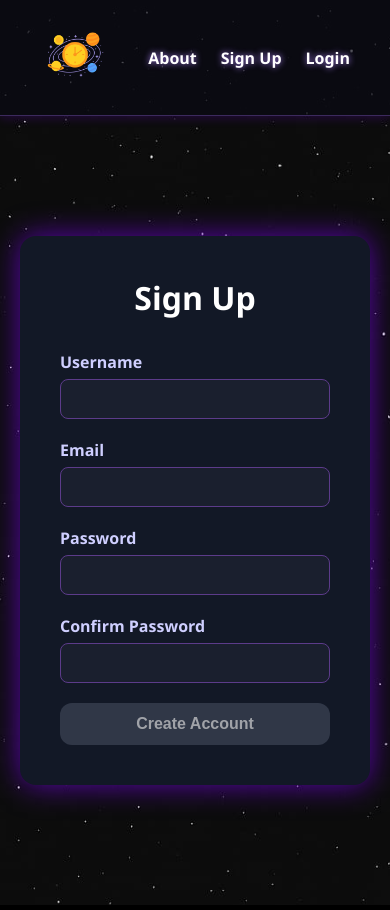
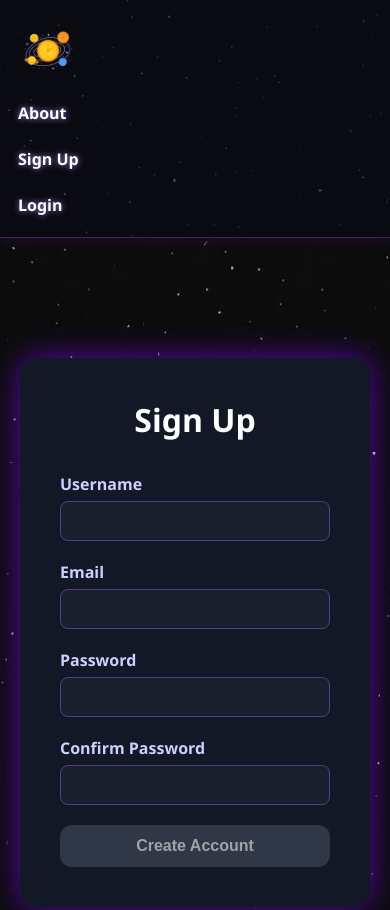
Before and after one commit to alanod455/frontend-space--app, a React (Vite) app: page /signup in a window 390 px wide. Shown: the top 910 px of the page. Built offline with nearby package versions, Linux system fonts and the light colour scheme.

Commit message:
CSS fiexabel with phone

```diff
--- a/src/components/Navbar/styles.css
+++ b/src/components/Navbar/styles.css
@@ -1,4 +1,17 @@
+.navbar {
+  padding: 1rem;
+}
 
+.navbar-list {
+  display: flex;
+  flex-wrap: wrap;
+  align-items: center;
+  justify-content: space-between;
+  gap: 1rem;
+  list-style: none;
+  margin: 0;
+  padding: 0;
+}
 
 .logo {
   margin-right: auto;
@@ -16,6 +29,7 @@
 
 .nav-links {
   display: flex;
+  flex-wrap: wrap;
   gap: 24px;
   align-items: center;
 }
@@ -37,8 +51,6 @@
   transform: scale(1.05);
 }
 
-
-
 .btn.logout {
   background-color: #7a4fc2;
   color: #fff;
@@ -54,3 +66,30 @@
   background-color: #9f7aea;
   transform: scale(1.05);
 }
+
+@media (max-width: 768px) {
+  .navbar-list {
+    flex-direction: column;
+    align-items: flex-start;
+  }
+
+  .nav-links {
+    flex-direction: column;
+    align-items: flex-start;
+    width: 100%;
+  }
+
+  .nav-links li {
+    width: 100%;
+  }
+
+  .btn.logout {
+    width: 100%;
+    text-align: left;
+  }
+
+  .logo-img {
+    width: 60px;
+    height: 60px;
+  }
+}
--- a/src/pages/App/App.css
+++ b/src/pages/App/App.css
@@ -16,7 +16,7 @@ header {
 
   justify-content: space-between;
   align-items: center;
-  padding: 20px 40px;
+  padding: 5px 2px;
   background-color: rgba(10, 10, 20, 0.7);
   border-bottom: 1px solid #3c2a5d;
   box-shadow: 0 2px 10px rgba(128, 0, 255, 0.2);
--- a/src/pages/SessionDetailPage/SessionDetail.jsx
+++ b/src/pages/SessionDetailPage/SessionDetail.jsx
@@ -181,8 +181,10 @@ export default function SessionDetail() {
                       required
                       min="1"
                     />
-                    <button type="submit" className="icon-btn save" title="Save" />
-                    <button type="button" onClick={() => setEditingTaskId(null)} className="icon-btn cancel" title="Cancel" />
+                    <div className="task-actions">
+                      <button type="submit" className="icon-btn save" title="Save" />
+                      <button type="button" onClick={() => setEditingTaskId(null)} className="icon-btn cancel" title="Cancel" />
+                    </div>
                   </form>
                 ) : (
                   <>
--- a/src/pages/SessionDetailPage/styles.css
+++ b/src/pages/SessionDetailPage/styles.css
@@ -28,7 +28,6 @@
 .detail-session-img img:hover {
   transform: scale(1.05);
 }
-
 
 .session-details {
   text-align: center;
@@ -79,6 +78,8 @@ audio {
 .session-tasks ul {
   list-style: none;
   padding: 0;
+  margin: 0;
+  overflow-x: hidden;
 }
 
 .session-tasks li {
@@ -90,6 +91,8 @@ audio {
   border-radius: 12px;
   background-color: rgba(255, 255, 255, 0.08);
   box-shadow: 0 0 10px rgba(128, 0, 255, 0.15);
+  word-break: break-word;
+  overflow-wrap: break-word;
 }
 
 .task-content {
@@ -97,15 +100,16 @@ audio {
   flex-direction: column;
   align-items: flex-start;
   gap: 4px;
+  width: 100%;
 }
 
 .task-content strong {
- color: #ffffff;
+  color: #ffffff;
 }
 
 .task-content span {
   font-size: 0.9rem;
- color: #cfcfff;
+  color: #cfcfff;
 }
 
 .inline-edit-form,
@@ -169,14 +173,13 @@ audio {
   background-image: url('/icons/add.png');
 }
 
-
 .session-actions {
   display: flex;
   justify-content: center;
+  flex-direction: row;
   gap: 16px;
   margin-top: 24px;
 }
-
 
 .error-msg {
   margin-top: 12px;
@@ -186,6 +189,74 @@ audio {
   text-align: center;
 }
 
+@media (max-width: 768px) {
+  .detail-session-container {
+    padding: 24px 16px;
+    margin: 20px auto;
+    gap: 24px;
+  }
+
+  .detail-session-img img {
+    width: 180px;
+    height: 180px;
+  }
+
+  .session-details h1 {
+    font-size: 1.5rem;
+  }
+
+  .session-details h2 {
+    font-size: 1rem;
+  }
+
+  .session-details p {
+    font-size: 0.9rem;
+  }
+
+  .session-tasks li {
+    flex-direction: column;
+    align-items: stretch;
+    gap: 12px;
+  }
+
+  .task-actions {
+    display: flex;
+    flex-direction: row;
+    justify-content: center;
+    align-items: center;
+    gap: 12px;
+    flex-wrap: wrap;
+  }
+
+  .icon-btn {
+    width: 44px;
+    height: 44px;
+    background-size: 24px 24px;
+  }
+
+  .inline-edit-form,
+  .inline-add-form {
+    flex-direction: column;
+    align-items: stretch;
+    gap: 12px;
+  }
+
+  .inline-edit-form input,
+  .inline-add-form input {
+    width: 100%;
+    font-size: 1rem;
+    padding: 10px 14px;
+  }
+
+  .session-actions {
+    flex-direction: row;
+    gap: 12px;
+  }
+
+  audio {
+    max-width: 100%;
+  }
+}
 
 @keyframes fadeIn {
   0% {
--- a/src/utilities/users-api.js
+++ b/src/utilities/users-api.js
@@ -8,6 +8,7 @@ export async function signup(formData) {
         return response.user
     } catch(err) {
         localStorage.removeItem('token');
+        console.log(err.response.data);
         return null;
     }
 }
```
